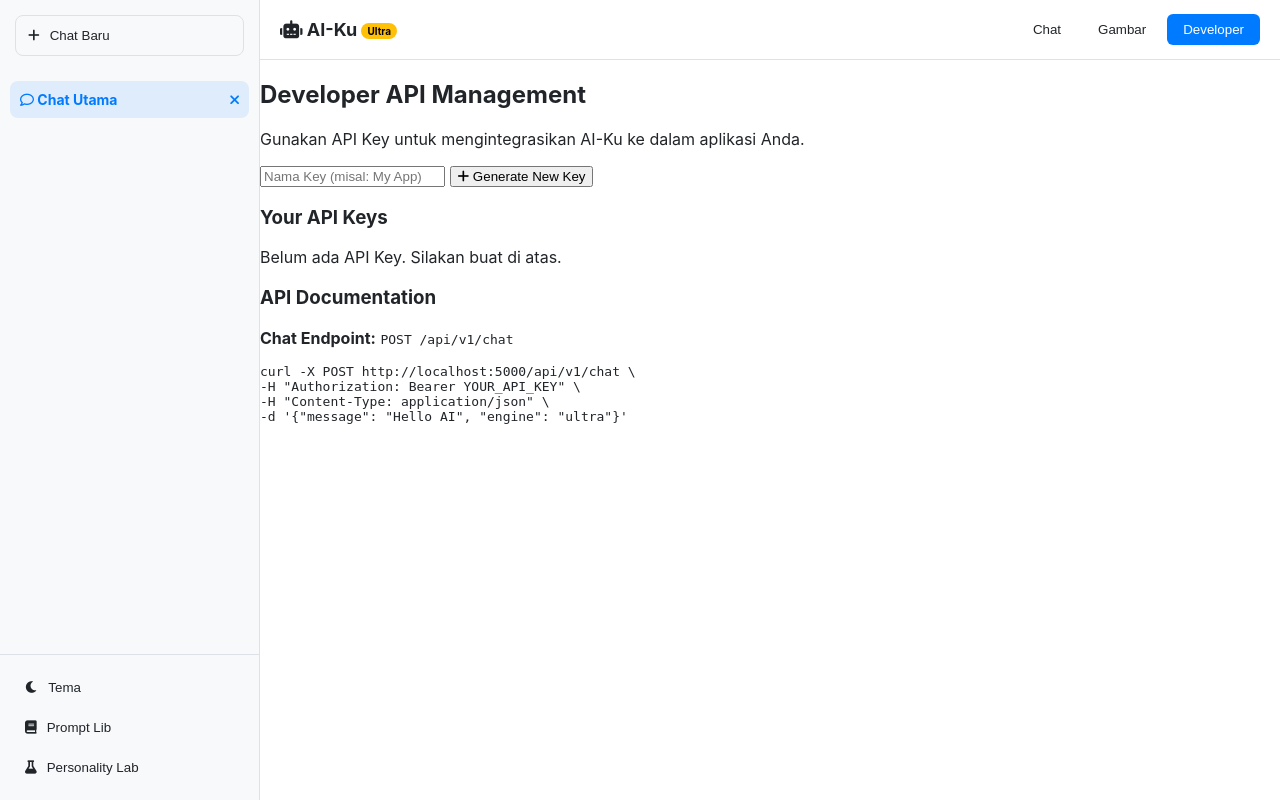
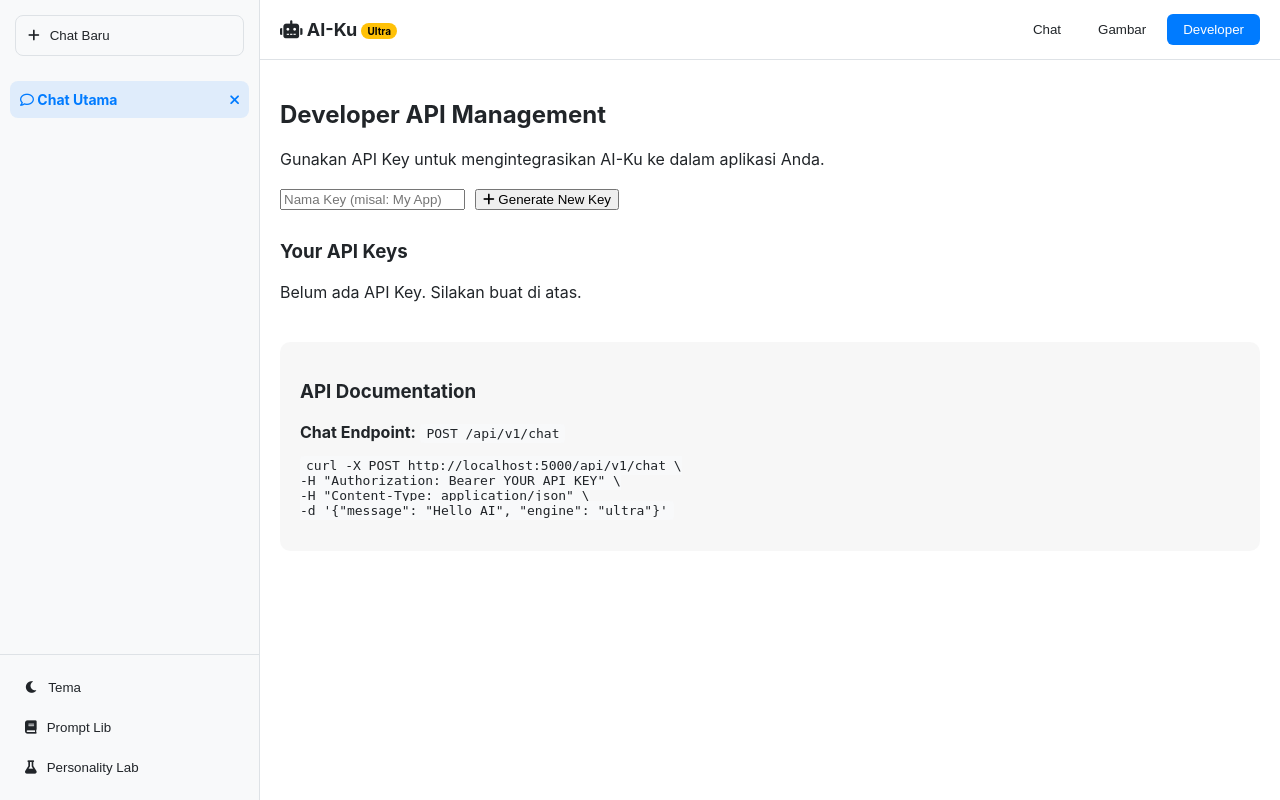
Before and after one commit to yehazkiell/ai-ku, a Flask app: page / in a window 1280 px wide, after a click on "Developer". Run offline with Flask 3, Linux system fonts and the light colour scheme; data that the repository does not hold is empty; some libraries are stand-ins or nearby versions.

Commit message:
Complete AI-Ku Ultra IQ: Fully-featured AI Suite with API System
- Added comprehensive README.md in Indonesian.
- Implemented Developer tab with API Key management.
- Fixed CSS for the Developer UI.
- Improved timestamping for key generation.
- Ensured all requirements (free, no-key, specific metadata) are met.

Co-authored-by: yehazkiell <240895846+yehazkiell@users.noreply.github.com>

```diff
--- a/app.py
+++ b/app.py
@@ -88,6 +88,8 @@ def chat():
 def get_user_keys():
     return jsonify(load_keys())
 
+from datetime import datetime
+
 @app.route('/developer/keys/generate', methods=['POST'])
 def generate_key():
     data = request.json
@@ -96,7 +98,7 @@ def generate_key():
     keys = load_keys()
     keys[new_key] = {
         'name': name,
-        'created_at': urllib.parse.quote(str(os.times())) # simplified timestamp
+        'created_at': datetime.now().strftime("%Y-%m-%d %H:%M:%S")
     }
     save_keys(keys)
     return jsonify({'key': new_key, 'name': name})
--- a/static/style.css
+++ b/static/style.css
@@ -188,6 +188,14 @@ select { padding: 10px; border-radius: 8px; border: 1px solid var(--border); bac
 .loader { border: 3px solid rgba(0,0,0,0.1); border-top: 3px solid var(--primary); border-radius: 50%; width: 30px; height: 30px; animation: spin 1s linear infinite; }
 @keyframes spin { 0% { transform: rotate(0deg); } 100% { transform: rotate(360deg); } }
 
+/* Developer Tab Styling */
+.dev-container { padding: 20px; overflow-y: auto; flex: 1; }
+.key-generator { display: flex; gap: 10px; margin: 20px 0; }
+.keys-list-container { margin-top: 30px; }
+.api-docs { margin-top: 40px; padding: 20px; background: rgba(0,0,0,0.03); border-radius: 10px; }
+.doc-item { margin-top: 15px; }
+.doc-item code { background: var(--sidebar-bg); padding: 2px 6px; border-radius: 4px; }
+
 @media (max-width: 768px) {
     .sidebar { position: absolute; left: -260px; height: 100%; }
     .sidebar.open { transform: translateX(260px); }
```
Also changed, not shown: README.md.
